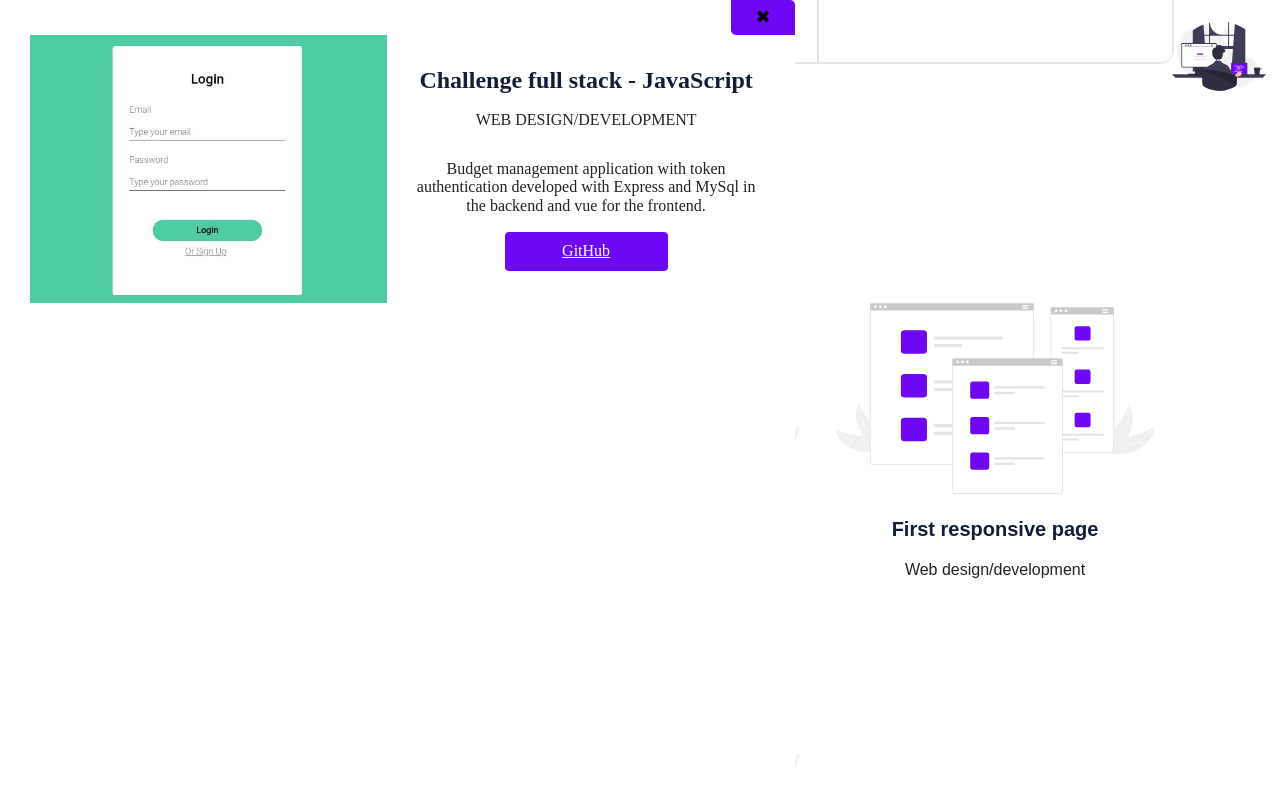
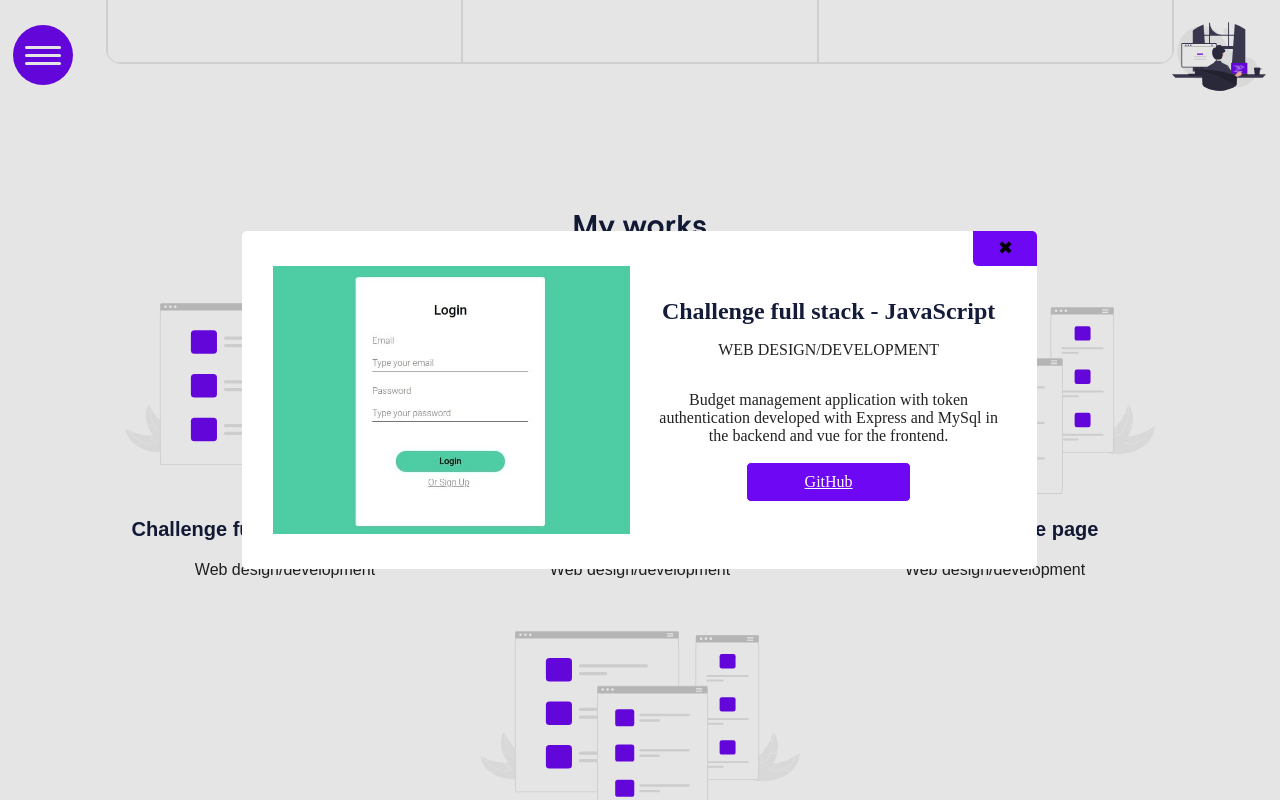
Before and after one commit to Behelit0906/portafolio, a Vue app: page / in a window 1280 px wide. Both pictures are taken after a click on the element 284 px from the left and 2733 px from the top of the page. Shown: the part 2333-3133 px from the top of the page. Built offline with nearby package versions, Linux system fonts and the light colour scheme; a web font is replaced by a local one.

Commit message:
change styles of background modal

```diff
--- a/src/components/Work.vue
+++ b/src/components/Work.vue
@@ -29,7 +29,7 @@ const props = defineProps<{
         <p class="work-name">{{props.name}}</p>
         <p>Web design/development</p>
     </div>
-    <div v-if="showModal" class="modal-container">
+    <div v-if="showModal" class="background-modal-container">
         <WorkModal @close="showingModal" :title="props.name" :description="props.description" :image="props.image"
             :github="props.github" :view="props.view" />
     </div>
@@ -68,12 +68,16 @@ const props = defineProps<{
     transform: rotate(10deg) scale(110%);
 }
 
-.modal-container {
+.background-modal-container {
     position: fixed;
+    display: flex;
+    justify-content: center;
+    align-items: center;
     top: 0;
-    z-index: 20;
+    z-index: 30;
     width: 100vw;
     height: 100vh;
+    background-color: rgba(0, 0, 0, 0.1);
 }
 
 .overflow-hidden {
```
